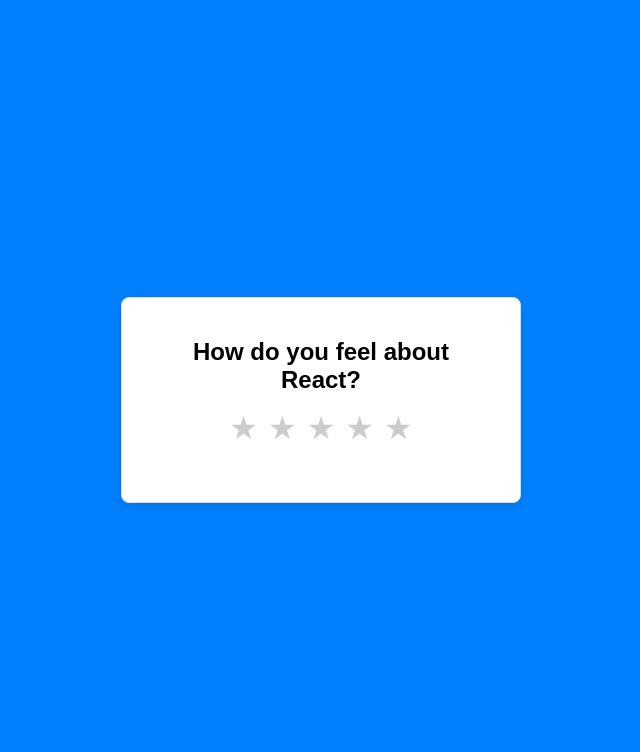
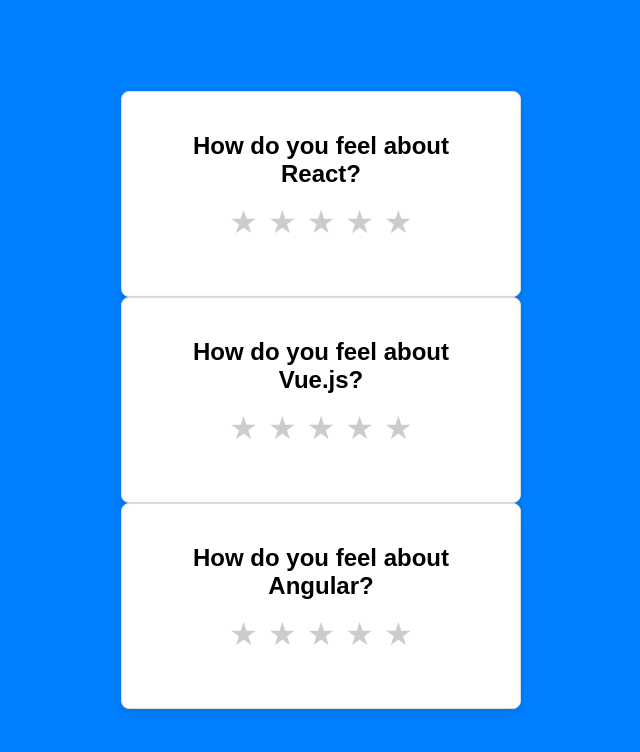
Before and after one commit to zieDoo/React-sandbox, a React (Vite) app in the folder Vite_Build_Setup/rating-ui/: page / in a window 1280 px wide. Shown: the top 752 px of the page, without its empty margins (319-959 px from the left). Built offline with nearby package versions, Linux system fonts and the light colour scheme.

Commit message:
React Fundamentals - Multiple components with different props

```diff
--- a/Vite_Build_Setup/rating-ui/src/App.jsx
+++ b/Vite_Build_Setup/rating-ui/src/App.jsx
@@ -9,6 +9,9 @@
       {/* In our main App component we can put our prop called with whatever name.
   We decided to pass props called 'heading' with string. */}
       <Rating heading="How do you feel about React?" />
+      {/* We can have multiple components with different props */}
+      <Rating heading="How do you feel about Vue.js?" />
+      <Rating heading="How do you feel about Angular?" />
     </div>
   );
 };
```
